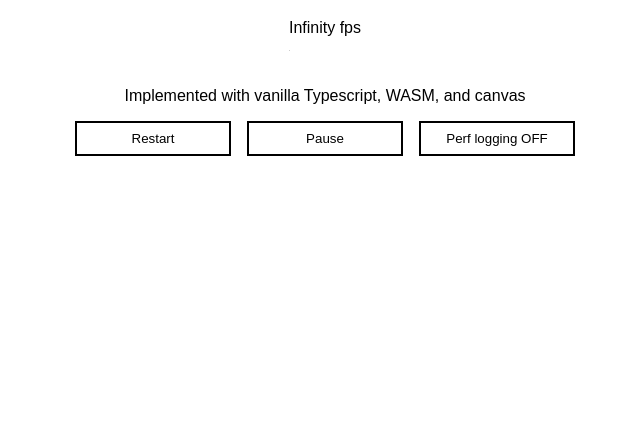
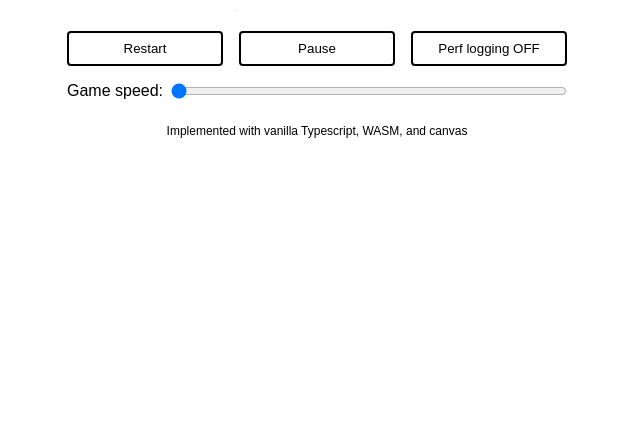
Before and after one commit to Koka/wasm-life-game, a website built with Vite: page index.html in a window 1280 px wide. Shown: the part 368-808 px from the top of the page, without its empty margins (323-963 px from the left). Built offline with nearby package versions, Linux system fonts and the light colour scheme.

Commit message:
Install script

```diff
--- a/index.html
+++ b/index.html
@@ -13,16 +13,25 @@
   <body>
     <h1>WASM Game of Life</h1>
     <main>
-      <div id="fps">? fps</div>
+      <div class="infoValue" id="fps">? fps</div>
       <canvas id="app"></canvas>
     </main>
-    <p>Implemented with vanilla Typescript, WASM, and canvas</p>
 
     <div class="gameControls">
       <button class="gameButton" id="restartBtn">Restart</button>
       <button class="gameButton" id="playPauseBtn">Play / Pause</button>
       <button class="gameButton" id="perfBtn">Perf logging</button>
+
+      <div class="fullWidth">
+        <label class="gameLabel">
+          Game speed:
+          <input class="gameSlider" id="speedSlider" type="range" value="1" min="1" max="100" />
+        </label>
+      </div>
     </div>
+
+    <footer>Implemented with vanilla Typescript, WASM, and canvas</footer>
+
     <script type="module" src="/src/main.ts"></script>
   </body>
 </html>
--- a/package.json
+++ b/package.json
@@ -6,7 +6,7 @@
   "scripts": {
     "wasm": "wasm-pack build ./wasm/wasm-life --release",
     "dev": "yarn wasm && vite",
-    "build": "yarn wasm && tsc && vite build",
+    "build": "tsc && vite build",
     "preview": "vite preview"
   },
   "devDependencies": {
--- a/src/game/index.ts
+++ b/src/game/index.ts
@@ -26,9 +26,7 @@
   return { widthCells, heightCells, tick, fetchCell, restart }
 }
 
-function initRenderer(widthCells: number, heightCells: number, fetchCell: (row: number, col: number) => boolean) {
-  const canvas = document.getElementById('app') as HTMLCanvasElement
-
+function initRenderer(canvas: HTMLCanvasElement, widthCells: number, heightCells: number, fetchCell: (row: number, col: number) => boolean) {
   const ctx = initCanvas(canvas, widthCells, heightCells)
   if (!ctx) throw new Error('No canvas 2d context')
 
@@ -40,21 +38,25 @@
   return render
 }
 
-function runLife() {
+function runLife(canvas: HTMLCanvasElement) {
   const { widthCells, heightCells, tick, fetchCell, restart } = prepareUniverse()
-  const render = initRenderer(widthCells, heightCells, fetchCell)
+  const render = initRenderer(canvas, widthCells, heightCells, fetchCell)
 
   let fps = 0
   const calcFps = (ms: number) => {
     fps = 1000 / ms
   }
 
+  let ticksPerFrame = 1
+
   let loop: null | ReturnType<typeof requestAnimationFrame> = null
 
   const gameLoop = perfSpan(
     'Loop iteration',
     () => {
-      tick()
+      for (let i = 0; i < ticksPerFrame; i++) {
+        tick()
+      }
       render()
       loop = requestAnimationFrame(gameLoop)
     },
@@ -65,12 +67,16 @@
   loop = requestAnimationFrame(gameLoop)
 
   return {
+    getFPS: () => fps,
+
     restart: () => {
       restart()
       if (!loop) {
         render()
       }
     },
+
+    isPlaying: () => !!loop,
     play: () => {
       if (loop !== null) return
       loop = requestAnimationFrame(gameLoop)
@@ -81,8 +87,11 @@
       }
       loop = null
     },
-    isPlaying: () => !!loop,
-    getFPS: () => fps,
+
+    getSpeed: () => ticksPerFrame,
+    setSpeed: (num: number) => {
+      ticksPerFrame = num
+    },
   }
 }
 
--- a/src/main.css
+++ b/src/main.css
@@ -3,13 +3,18 @@
   font-family: sans-serif;
 }
 
+* {
+  margin: 0;
+}
+
 body {
   display: initial;
+
   position: absolute;
   top: 0;
   left: 0;
-  width: 100%;
-  height: 100%;
+  width: 100vw;
+  height: 100vh;
   display: flex;
   flex-direction: column;
   align-items: center;
@@ -20,18 +25,51 @@
   margin: 16px 32px;
 }
 
+footer {
+  margin-top: 16px;
+
+  padding: 8px;
+  font-size: 0.75rem;
+}
+
 .gameControls {
   width: 100%;
   max-width: 500px;
 
   display: flex;
+  flex-wrap: wrap;
   gap: 16px;
+}
+
+.fullWidth {
+  flex: 1;
+  min-width: 100%;
+}
+
+.gameLabel {
+  width: 100%;
+
+  display: flex;
+  align-items: center;
+  gap: 8px;
+}
+
+.gameLabel input {
+  flex: 1;
+}
+
+.infoValue {
+  padding: 4px;
 }
 
 .gameButton {
   background: none;
+
   border: 2px solid black;
+  border-radius: 4px;
 
   flex: 1;
   padding: 8px 16px;
+
+  cursor: pointer;
 }
--- a/src/main.ts
+++ b/src/main.ts
@@ -8,8 +8,10 @@
 function buildUI(ctx: ICtx) {
   const fpsContainer = document.getElementById('fps') as HTMLElement
   setInterval(() => {
-    const num = Math.round(ctx.getFPS())
-    fpsContainer.textContent = `${num} fps`
+    const fpsNum = Math.round(ctx.getFPS())
+    const tickPerFrame = ctx.getSpeed()
+
+    fpsContainer.textContent = `${fpsNum} fps (Speed x${tickPerFrame})`
   }, 500)
 
   const perfBtn = document.getElementById('perfBtn')
@@ -42,7 +44,17 @@
       ctx.restart()
     })
   }
+
+  const speedSlider =  document.getElementById('speedSlider') as HTMLInputElement
+  if (speedSlider) {
+    speedSlider.value = String(ctx.getSpeed())
+    speedSlider.addEventListener('change', (e: Event) => {
+      const tgt = e.target! as HTMLInputElement
+      ctx.setSpeed(Number(tgt.value))
+    })
+  }
 }
 
-let ctx = runLife()
+const canvas = document.getElementById('app') as HTMLCanvasElement
+let ctx = runLife(canvas)
 buildUI(ctx)
```
Also changed, not shown: 1 other file.
